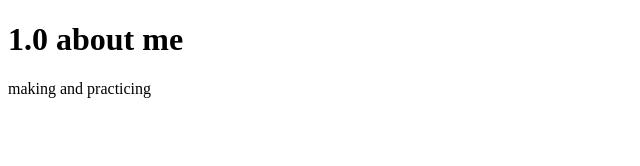
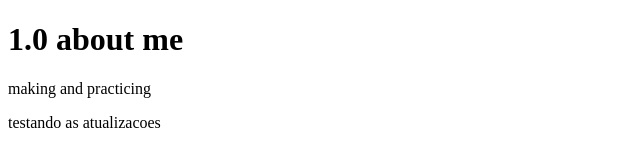
Before and after one commit to DarksonBruno/Tarefa-Herzio, a plain HTML site: page index.html in a window 1280 px wide. Shown: the whole page, without its empty margins (0-640 px from the left). Drawn offline with Linux system fonts and the light colour scheme.

Commit message:
testando nova atualizacao

```diff
--- a/index.html
+++ b/index.html
@@ -10,6 +10,6 @@
 <body>
     <H1>1.0 about me </H1>
     <p>making and practicing</p>
-    <p></p>
+    <p>testando as atualizacoes</p>
 </body>
 </html>
```
